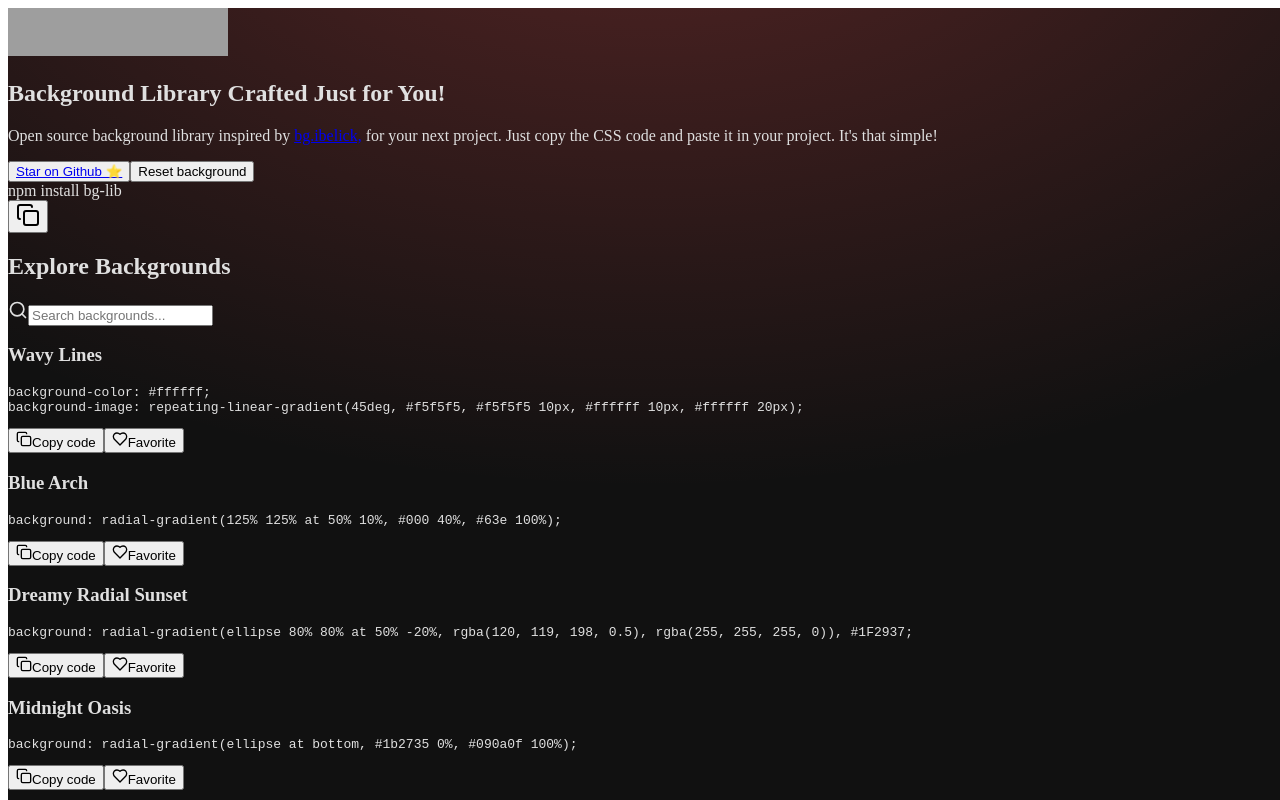
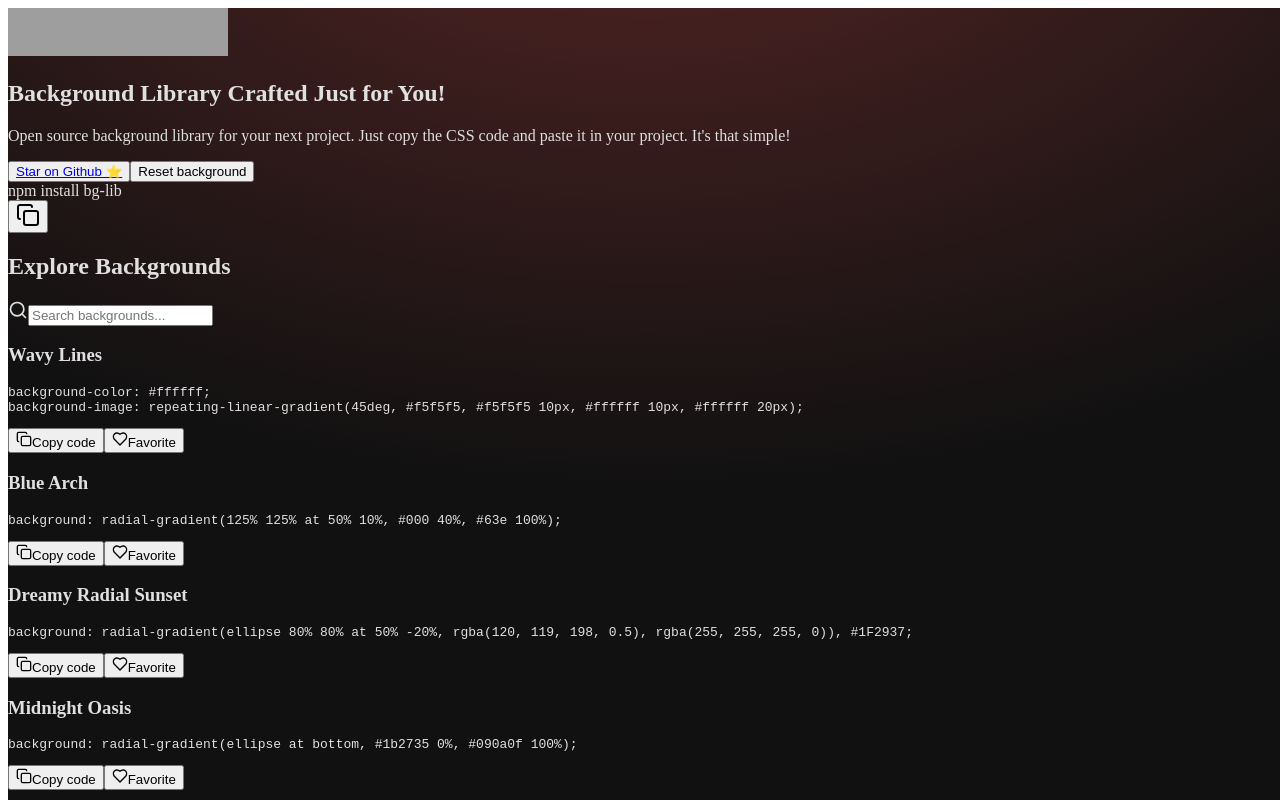
Before and after one commit to zaid-commits/BgLib, a Next.js app: page /BackgroundLibrary in a window 1280 px wide. Built offline with nearby package versions, Linux system fonts and the light colour scheme; grey boxes are pictures that could not be loaded.

Commit message:
changed description url

```diff
--- a/src/components/HeroSection.tsx
+++ b/src/components/HeroSection.tsx
@@ -34,7 +34,7 @@ export const HeroSection: React.FC<HeroSectionProps> = ({ onResetBackground }) =
         Background Library Crafted Just for You!
       </h1>
       <p className="text-zinc-400 max-w-2xl mx-auto mb-10">
-        Open source background library inspired by <a href="https://bg.ibelick.com" className="text-blue-500 underline">bg.ibelick,</a> for your next project. Just copy the CSS code and paste it in your project. It's that simple!
+        Open source background library for your next project. Just copy the CSS code and paste it in your project. It's that <span className="text-blue-500">simple!</span>
       </p>
       <div className="flex flex-col sm:flex-row gap-4 justify-center mb-8">
         <Button variant="default" className="bg-black text-white hover:bg-gray-800">
```
